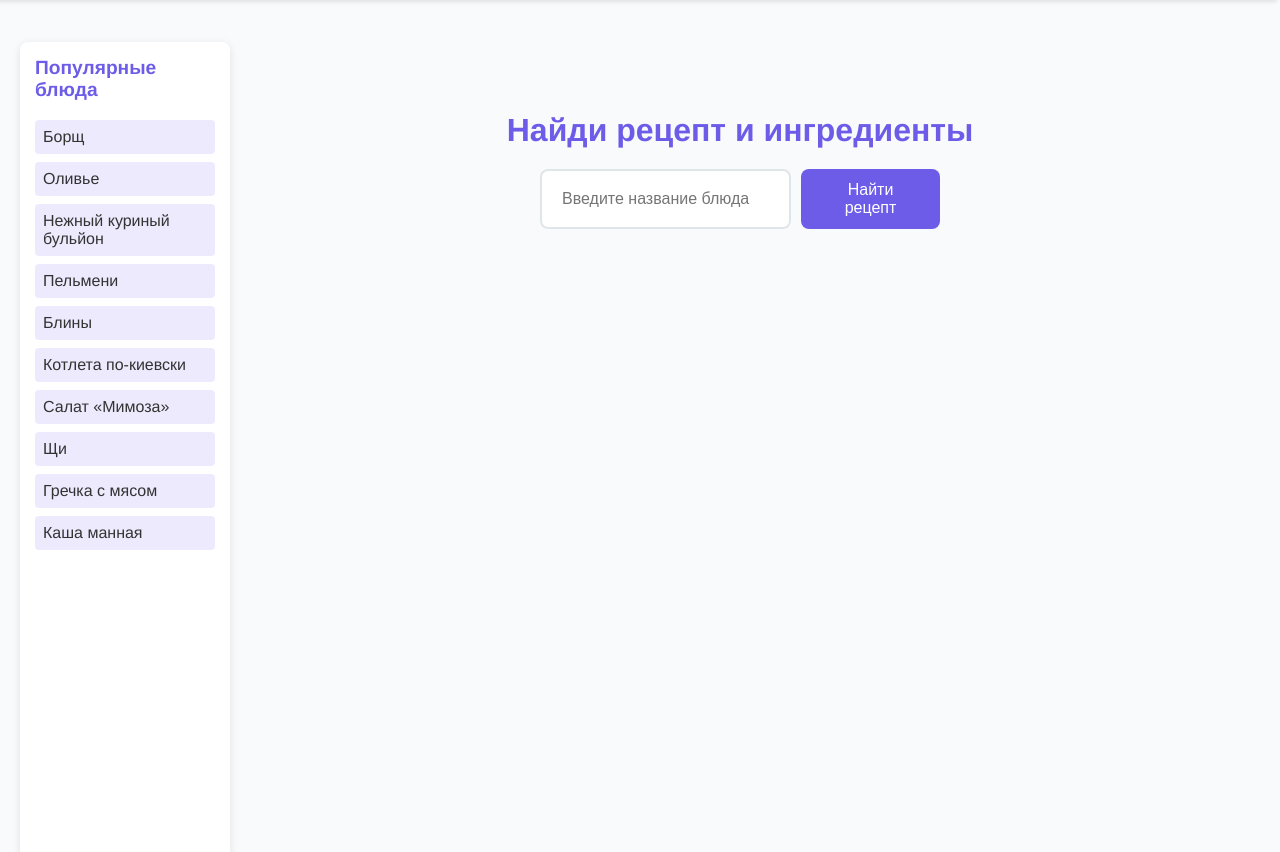
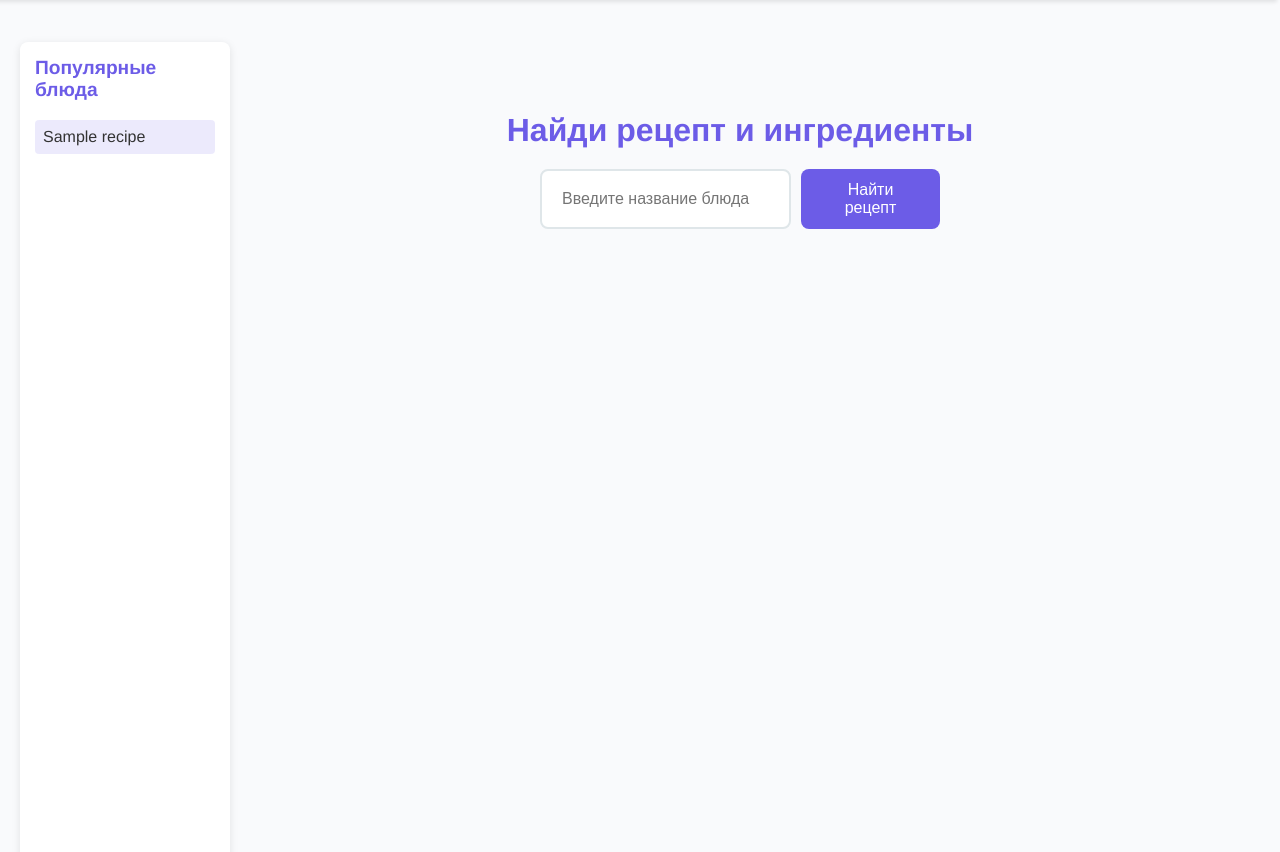
Before and after one commit to TinaSayapina/CookPlanner, a FastAPI app: page / in a window 1280 px wide. Shown: the part 38-890 px from the top of the page. Run offline with FastAPI, Linux system fonts and the light colour scheme; tables that the repository leaves empty hold one stand-in row (values such as "Sample post").

Commit message:
Сайдбар с популярными рецептами

```diff
--- a/api/recepe_api.py
+++ b/api/recepe_api.py
@@ -4,7 +4,7 @@ from pydantic import BaseModel
 import openai
 from deep_translator import GoogleTranslator
 
-from database.recepeservice import add_recepe_db, get_recepe_db
+from database.recepeservice import *
 from deepinfra.main import *
 import hashlib
 from fastapi.responses import JSONResponse
@@ -112,3 +112,20 @@ async def addRecepe(info:RecipeBase, response: Response):
         return {"status": 1, "message": result.get("message")}
     elif result.get('status') == 0:
         return {"status": 0, "message": result.get("message")}
+
+@recepe_router.get("/popular")
+async def getPopular():
+    top10 = get_popular_recepes()
+    if not top10:
+        return {"status": 404, "message": "Нет популярных рецептов"}
+    serialized = [serialize_recipe(r) for r in top10]
+    return {"status": 200, "data": serialized}
+
+def serialize_recipe(recipe):
+    return {
+        "id": recipe.id,
+        "name": recipe.name,
+        "ingredients": recipe.ingredients,
+        "recipe": recipe.recipe,
+        "pp_recipe": recipe.pp_recipe
+    }
--- a/database/recepeservice.py
+++ b/database/recepeservice.py
@@ -27,3 +27,9 @@ def get_recepe_db(name):
     with next(get_db()) as db:
         recepe = db.query(Recipe).filter(Recipe.name == name).first()
         return False if not recepe else recepe
+
+# Получаем список рецептов из бд
+def get_popular_recepes():
+    with next(get_db()) as db:
+        recepes = db.query(Recipe).all()
+        return False if not recepes else recepes[:10]
--- a/templates/index.html
+++ b/templates/index.html
@@ -20,17 +20,19 @@
 <!-- Sidebar -->
 <div class="sidebar">
   <h3>Популярные блюда</h3>
+<!--      <ul id="recipesList"></ul>-->
+
   <ul id="dishList">
-    <li>Борщ</li>
-    <li>Оливье</li>
-    <li>Нежный куриный бульйон</li>
-    <li>Пельмени</li>
-    <li>Блины</li>
-    <li>Котлета по-киевски</li>
-    <li>Салат «Мимоза»</li>
-    <li>Щи</li>
-    <li>Гречка с мясом</li>
-    <li>Каша манная</li>
+<!--    <li>Борщ</li>-->
+<!--    <li>Оливье</li>-->
+<!--    <li>Нежный куриный бульйон</li>-->
+<!--    <li>Пельмени</li>-->
+<!--    <li>Блины</li>-->
+<!--    <li>Котлета по-киевски</li>-->
+<!--    <li>Салат «Мимоза»</li>-->
+<!--    <li>Щи</li>-->
+<!--    <li>Гречка с мясом</li>-->
+<!--    <li>Каша манная</li>-->
   </ul>
 </div>
 
@@ -101,5 +103,32 @@
         listContainer.appendChild(li);
     });
 }
+
+   // функция для получения популярных рецептов
+        async function fetchPopularRecipes() {
+            try {
+                const response = await fetch('/recepe/popular');
+                const data = await response.json();
+
+                if (response.ok && data.data) {
+                    const ul = document.getElementById('dishList');
+                    ul.innerHTML = ''; // очистить список
+
+                    data.data.forEach(recipe => {
+                        const li = document.createElement('li');
+                        li.textContent = recipe.name;
+                        li.onclick = () => populateIngredients(recipe.ingredients);
+                        ul.appendChild(li);
+                    });
+                } else {
+                    console.error('Ошибка получения данных:', data);
+                }
+            } catch (err) {
+                console.error('Ошибка запроса:', err);
+            }
+        }
+
+        // вызов при загрузке страницы
+        window.onload = fetchPopularRecipes;
 </script>
 </html>
```
